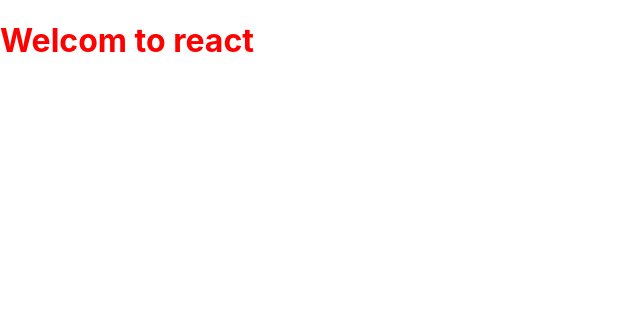
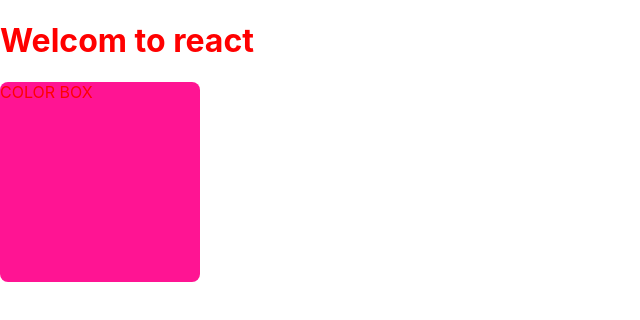
Before and after one commit to hungitk17/react-hooks-basic, a React (Create React App) app: page / in a window 1280 px wide. Shown: the top 320 px of the page, without its empty margins (0-640 px from the left). Built offline with nearby package versions, Linux system fonts and the light colour scheme.

Commit message:
color box change color

```diff
--- a/src/App.js
+++ b/src/App.js
@@ -1,10 +1,13 @@
 import logo from './logo.svg';
 import './App.scss';
+import ColorBox from "./components/index.jsx";
 
 function App() {
   return (
     <div className="app">
         <h1>Welcom to react</h1>
+
+        <ColorBox />
     </div>
   );
 }
--- /dev/null
+++ b/src/components/ColorBox.scss
@@ -0,0 +1,11 @@
+.color-box {
+    $box-size: 200px;
+
+    display: inline-block;
+    width: $box-size;
+    height: $box-size;
+    border-radius: 8px;
+
+    transition: all .35s ease-in-out 0s;
+    cursor: pointer;
+}
--- /dev/null
+++ b/src/components/index.jsx
@@ -0,0 +1,40 @@
+//rsfp để render ra code function mặc định
+import React, { useState } from 'react';
+import PropTypes from 'prop-types';
+import './ColorBox.scss';
+
+ColorBox.propTypes = {
+
+};
+
+function getRandomColor() {
+    const COLOR_LIST = ['deeppink', 'green', ' yellow', 'black', 'blue'];
+    const randomIndex = Math.trunc(Math.random() * 5);
+    return COLOR_LIST[randomIndex];
+}
+
+function ColorBox() {
+    const [color, setColor] = useState(() => {
+        const initColor = localStorage.getItem("box_color") || "deeppink";
+        return initColor;
+    });
+
+    function handleBoxClick() {
+        // get random color -> set color
+        const newColor = getRandomColor();
+        setColor(newColor);
+        localStorage.setItem('box_color', newColor);
+    }
+
+    return (
+        <div
+            className="color-box"
+            style={{ backgroundColor: color }}
+            onClick={handleBoxClick}
+        >
+            COLOR BOX
+        </div>
+    );
+}
+
+export default ColorBox;
```
